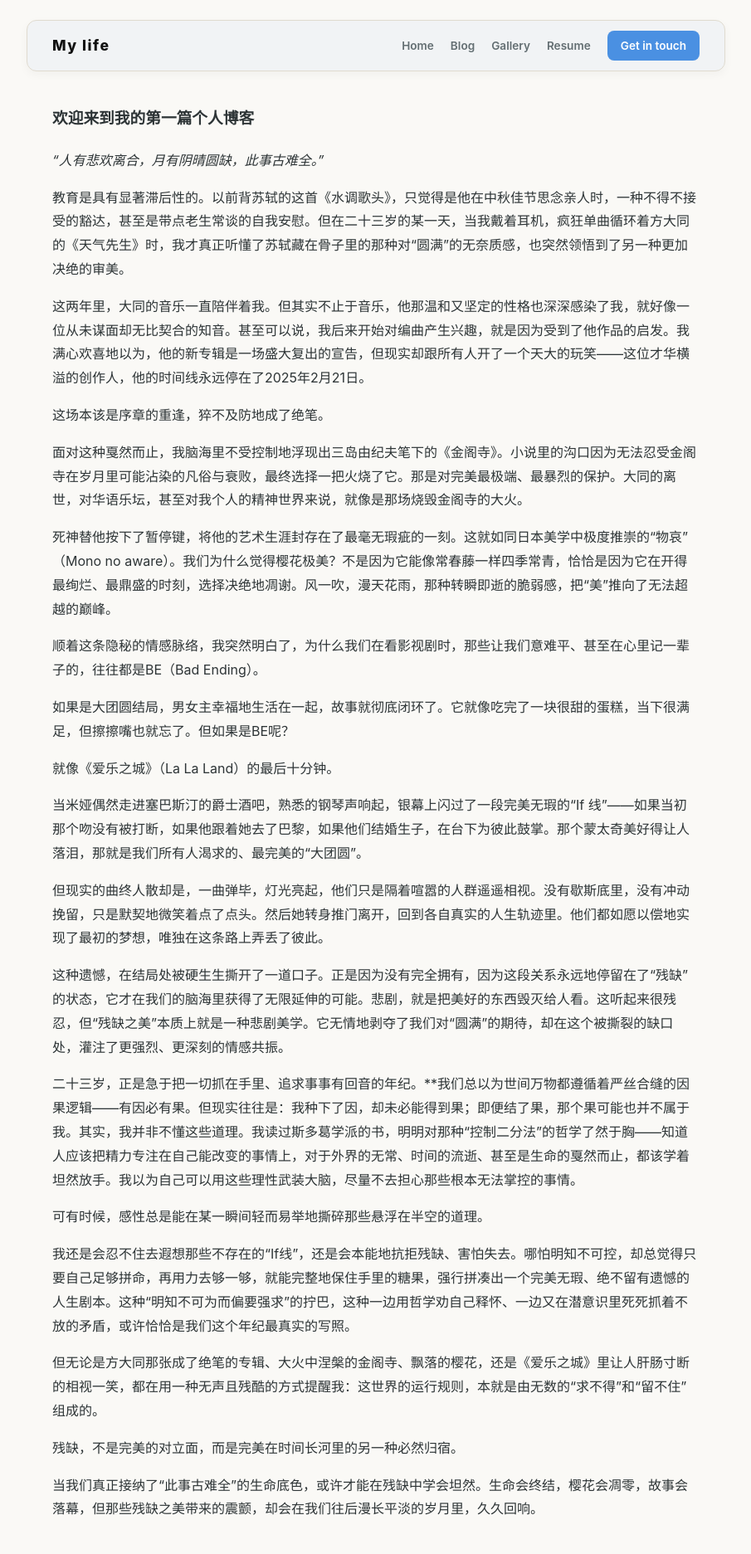
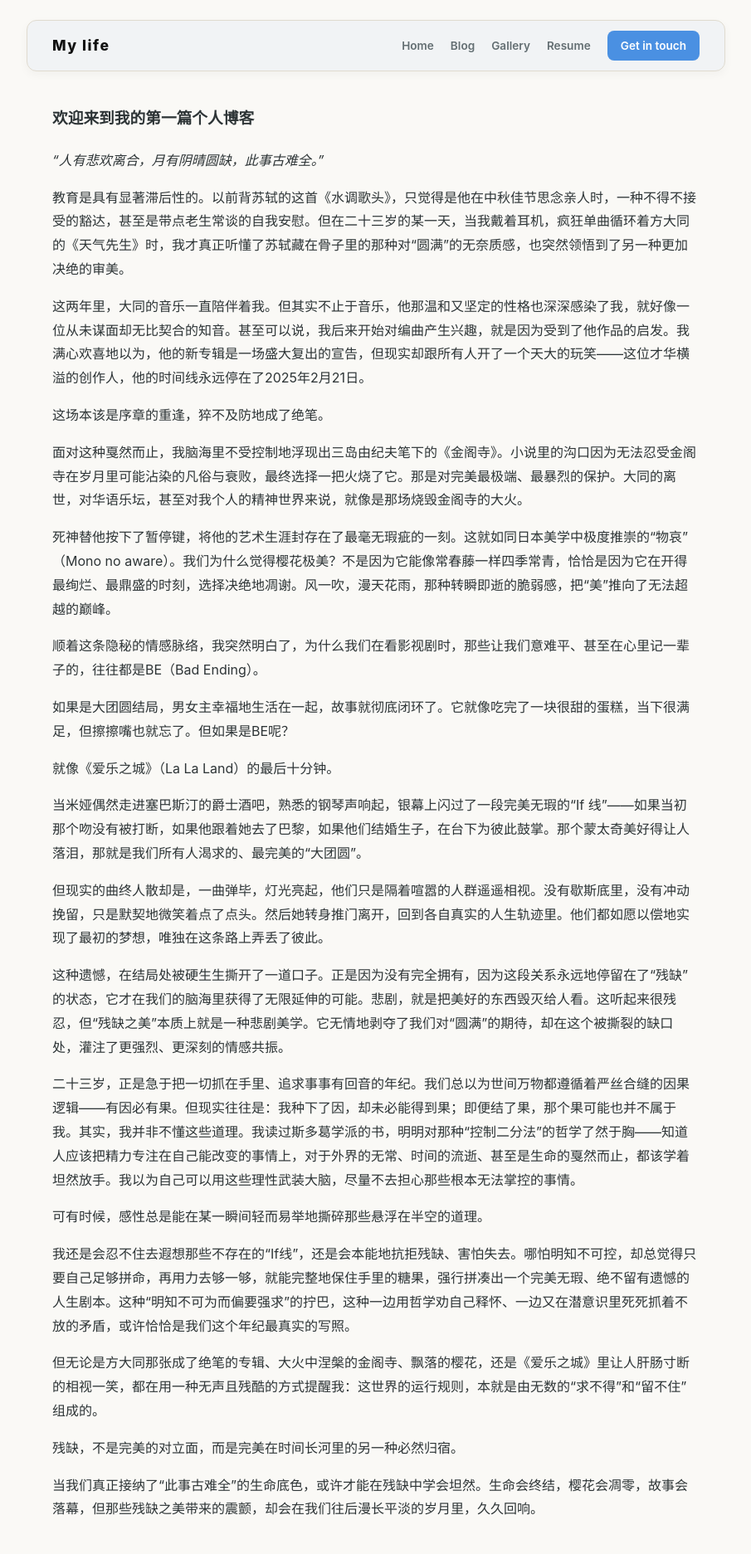
Before and after one commit to jayzzzzmp-commits/jayzzzzmp-commits.github.io, a Jekyll site: the page built from _posts/2026-03-29-hello-world.md, in a window 1280 px wide. Shown: the whole page at 83% size, without its empty margins (187-1092 px from the left). Built offline with Jekyll 4.4.1, drawn with Linux system fonts in a browser that asks for light colours.

```diff
--- a/_posts/2026-03-29-hello-world.md
+++ b/_posts/2026-03-29-hello-world.md
@@ -31,7 +31,7 @@ _“人有悲欢离合，月有阴晴圆缺，此事古难全。”_
 
 这种遗憾，在结局处被硬生生撕开了一道口子。正是因为没有完全拥有，因为这段关系永远地停留在了“残缺”的状态，它才在我们的脑海里获得了无限延伸的可能。悲剧，就是把美好的东西毁灭给人看。这听起来很残忍，但“残缺之美”本质上就是一种悲剧美学。它无情地剥夺了我们对“圆满”的期待，却在这个被撕裂的缺口处，灌注了更强烈、更深刻的情感共振。
 
-二十三岁，正是急于把一切抓在手里、追求事事有回音的年纪。**我们总以为世间万物都遵循着严丝合缝的因果逻辑——有因必有果。但现实往往是：我种下了因，却未必能得到果；即便结了果，那个果可能也并不属于我。其实，我并非不懂这些道理。我读过斯多葛学派的书，明明对那种“控制二分法”的哲学了然于胸——知道人应该把精力专注在自己能改变的事情上，对于外界的无常、时间的流逝、甚至是生命的戛然而止，都该学着坦然放手。我以为自己可以用这些理性武装大脑，尽量不去担心那些根本无法掌控的事情。
+二十三岁，正是急于把一切抓在手里、追求事事有回音的年纪。我们总以为世间万物都遵循着严丝合缝的因果逻辑——有因必有果。但现实往往是：我种下了因，却未必能得到果；即便结了果，那个果可能也并不属于我。其实，我并非不懂这些道理。我读过斯多葛学派的书，明明对那种“控制二分法”的哲学了然于胸——知道人应该把精力专注在自己能改变的事情上，对于外界的无常、时间的流逝、甚至是生命的戛然而止，都该学着坦然放手。我以为自己可以用这些理性武装大脑，尽量不去担心那些根本无法掌控的事情。
 
 可有时候，感性总是能在某一瞬间轻而易举地撕碎那些悬浮在半空的道理。
 
```
